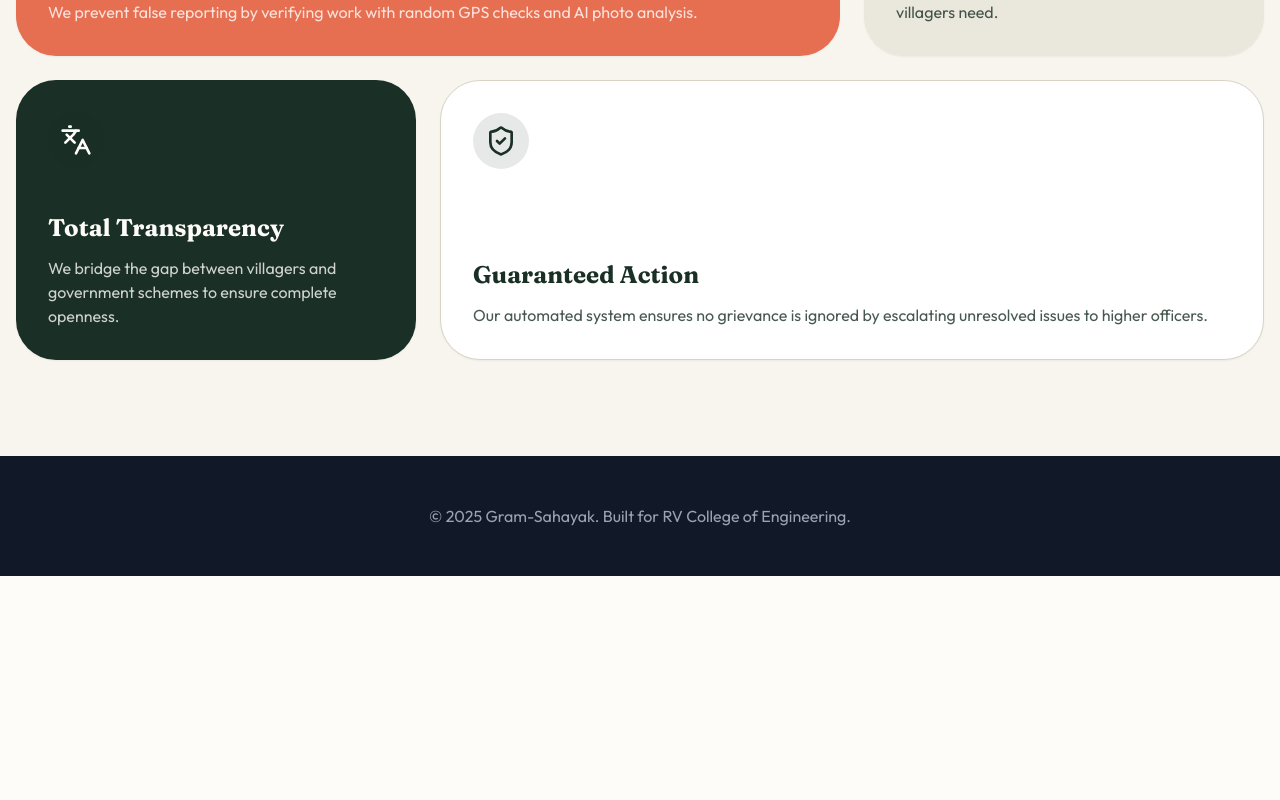
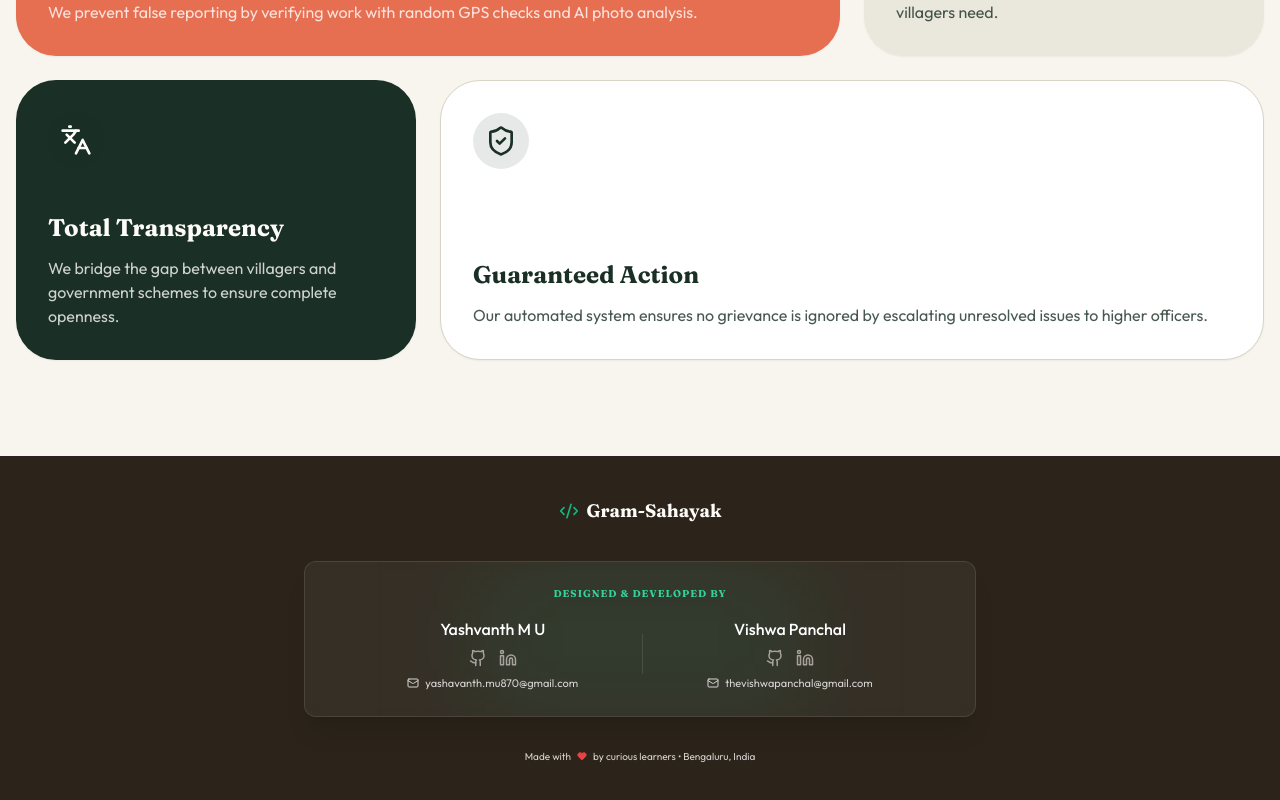
Before and after one commit to Yashvanth-7353/Gram-Sahayak, a React (Vite) app in the folder gram-sahayak-frontend/: page / in a window 1280 px wide. Shown: the part 1250-2050 px from the top of the page. Before the commit the page ends 1826 px from the top, so only its background shows below. Built offline with nearby package versions, Linux system fonts and the light colour scheme.

Commit message:
Revamp footer with developer info and styling
Updated the footer to be more compact and themed, including developer highlights with email links.

```diff
--- a/gram-sahayak-frontend/src/pages/Home.jsx
+++ b/gram-sahayak-frontend/src/pages/Home.jsx
@@ -2,6 +2,7 @@ import React from 'react';
 import Navbar from '../components/Navbar';
 import Hero from '../components/Hero';
 import Features from '../components/Features';
+import { Github, Linkedin, Code2, Heart, Mail } from 'lucide-react'; // Added Mail
 
 const Home = () => {
   return (
@@ -10,9 +11,83 @@ const Home = () => {
       <Hero />
       <Features />
 
-      {/* Simple Footer Placeholder */}
-      <footer className="bg-gray-900 text-gray-400 py-12 text-center">
-        <p>&copy; 2025 Gram-Sahayak. Built for RV College of Engineering.</p>
+      {/* Compact & Themed Footer */}
+      <footer className="bg-[#2c241b] text-stone-300 py-10 border-t border-stone-800">
+        <div className="max-w-6xl mx-auto px-4 flex flex-col items-center text-center">
+
+          {/* 1. Project Header (More Compact) */}
+          <div className="mb-8">
+            <h3 className="text-lg font-serif font-bold text-sand-50 mb-1 flex items-center justify-center gap-2">
+              <Code2 size={20} className="text-emerald-500" /> Gram-Sahayak
+            </h3>
+
+          </div>
+
+          {/* 2. Developer Highlight (The Main Focus) */}
+          <div className="w-full max-w-2xl bg-white/5 rounded-xl p-6 border border-white/10 shadow-xl backdrop-blur-sm relative overflow-hidden group">
+            {/* Subtle glow effect behind the card */}
+            <div className="absolute top-0 left-1/4 w-1/2 h-full bg-emerald-500/10 blur-[50px] -z-10 group-hover:bg-emerald-500/20 transition-all duration-700"></div>
+
+            <h4 className="text-[10px] font-bold text-emerald-400 uppercase tracking-widest mb-4">
+              Designed & Developed By
+            </h4>
+
+            <div className="flex flex-col sm:flex-row justify-center items-center gap-8 sm:gap-16">
+
+              {/* Developer 1 */}
+              <div className="flex flex-col items-center">
+                <span className="text-white font-medium text-base mb-2 hover:text-emerald-300 transition-colors cursor-default">
+                  Yashvanth M U
+                </span>
+                <div className="flex gap-3 mb-2">
+                  <a href="https://github.com/Yashvanth-7353" target="_blank" rel="noreferrer" className="text-stone-400 hover:text-white hover:scale-110 transition-all">
+                    <Github size={18} />
+                  </a>
+                  <a href="https://www.linkedin.com/in/yashvanth-m-u-720598282/" target="_blank" rel="noreferrer" className="text-stone-400 hover:text-blue-400 hover:scale-110 transition-all">
+                    <Linkedin size={18} />
+                  </a>
+                </div>
+                {/* Email Display */}
+                <a href="mailto:yashavanth.mu870@gmail.com" className="flex items-center gap-1.5 text-grey hover:text-emerald-400 transition-colors text-[11px] group/email">
+                  <Mail size={12} />
+                  <span>yashavanth.mu870@gmail.com</span>
+                </a>
+              </div>
+
+              {/* Vertical Divider */}
+              <div className="hidden sm:block w-px h-10 bg-white/10"></div>
+
+              {/* Developer 2 */}
+              <div className="flex flex-col items-center">
+                <span className="text-white font-medium text-base mb-2 hover:text-emerald-300 transition-colors cursor-default">
+                  Vishwa Panchal
+                </span>
+                <div className="flex gap-3 mb-2">
+                  <a href="https://github.com/vishwapanchal" target="_blank" rel="noreferrer" className="text-stone-400 hover:text-white hover:scale-110 transition-all">
+                    <Github size={18} />
+                  </a>
+                  <a href="https://www.linkedin.com/in/thevishwapanchal" target="_blank" rel="noreferrer" className="text-stone-400 hover:text-blue-400 hover:scale-110 transition-all">
+                    <Linkedin size={18} />
+                  </a>
+                </div>
+                {/* Email Display */}
+                <a href="mailto:thevishwapanchal@gmail.com" className="flex items-center gap-1.5 text-grey hover:text-emerald-400 transition-colors text-[11px] group/email">
+                  <Mail size={12} />
+                  <span>thevishwapanchal@gmail.com</span>
+                </a>
+              </div>
+
+            </div>
+          </div>
+
+          {/* 3. Minimal Copyright */}
+          <div className="mt-8 text-[10px] text-gray flex items-center gap-1.5">
+            <span>Made with</span>
+            <Heart size={10} className="text-red-500 fill-red-500 animate-pulse" />
+            <span>by curious learners • Bengaluru, India</span>
+          </div>
+
+        </div>
       </footer>
     </div>
   );
```
